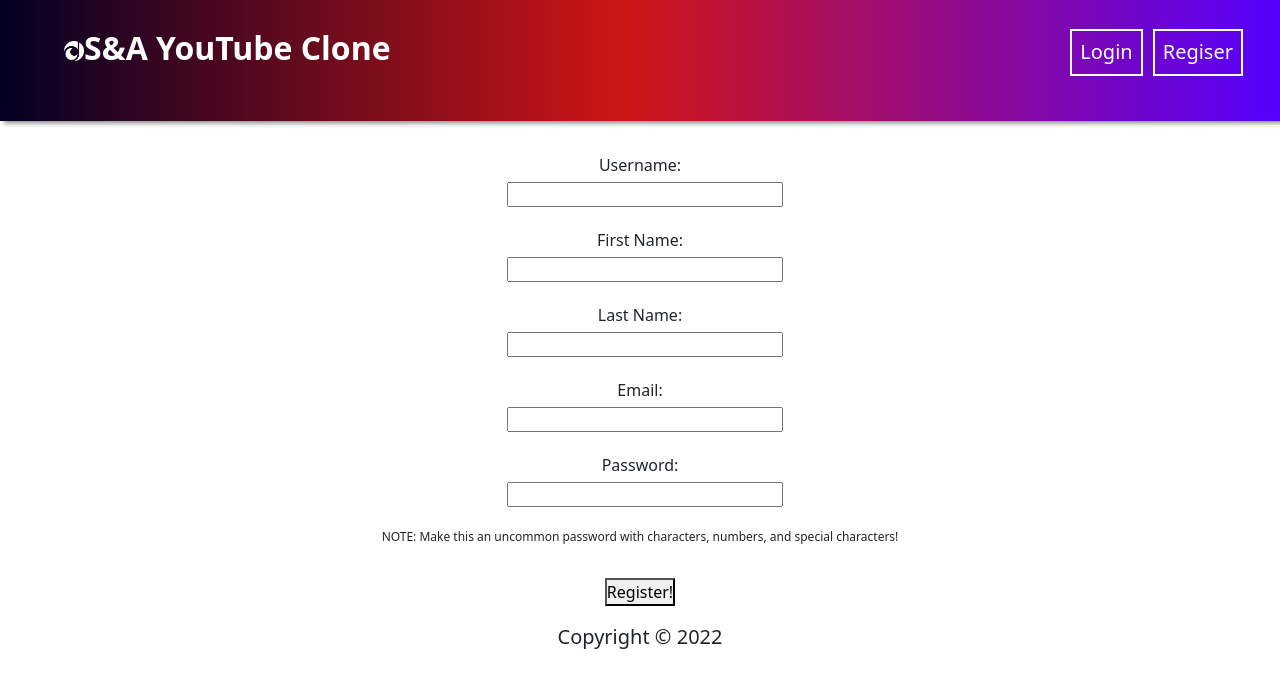
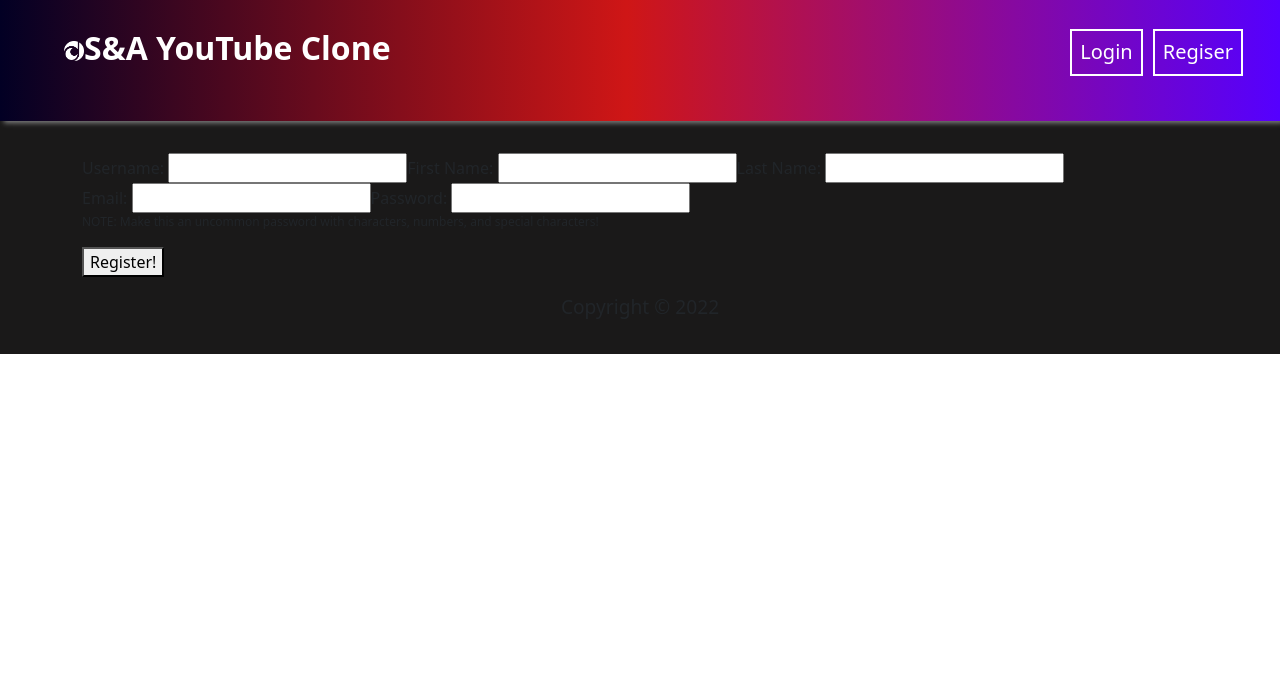
Before and after one commit to STanner03/Youtube_Clone, a React (Create React App) app in the folder frontend/: page /register in a window 1280 px wide. Shown: the top 688 px of the page. Built offline with nearby package versions, Linux system fonts and the light colour scheme; no server answers.

Commit message:
Styled Video Page + Styled CommentForm + Completed Styling on Video Player/Playback Element + Styled App File Background

```diff
--- a/frontend/src/App.css
+++ b/frontend/src/App.css
@@ -1,58 +1,4 @@
-@import url("https://fonts.googleapis.com/css2?family=Poppins:wght@300;400&display=swap");
-
-*,
-*::before,
-*::after {
-  margin: 0;
-  padding: 0;
-  box-sizing: inherit;
+.main-bg {
+  background-color: rgb(26, 25, 25);
+  /* color: white; */
 }
-
-html {
-  box-sizing: border-box;
-  font-family: "Poppins", sans-serif;
-}
-
-p {
-  font-size: 20px;
-}
-
-/* button {
-  background-color: transparent;
-  border: 2px solid steelblue;
-  color: steelblue;
-  font-size: 1rem;
-  font-family: inherit;
-  max-width: 100px;
-  padding: 0.5rem 0.5rem;
-} */
-
-button:hover {
-  cursor: pointer;
-  color: white;
-  background-color: steelblue;
-}
-
-.container {
-  margin: 0 auto;
-  max-width: 600px;
-  overflow: auto;
-  text-align: center;
-}
-
-.form {
-  align-items: center;
-  display: flex;
-  flex-direction: column;
-  justify-content: flex-end;
-  gap: 1rem;
-}
-
-.form input {
-  display: block;
-  width: 100%;
-  height: 25px;
-  margin: 5px;
-  padding: 3px 7px;
-  font-size: 17px;
-}
--- a/frontend/src/App.jsx
+++ b/frontend/src/App.jsx
@@ -12,7 +12,6 @@ import Navbar from "./components/NavBar/NavBar";
 import Footer from "./components/Footer/Footer";
 
 // Util Imports
-import PrivateRoute from "./utils/PrivateRoute";
 import VideoPage from "./pages/VideoPage/VideoPage";
 import { useState } from "react";
 
@@ -21,17 +20,9 @@ function App() {
   const [results, setResults] = useState([]);
 
   return (
-    <div>
+    <div className="main-bg">
       <Navbar />
       <Routes>
-        {/* <Route
-          path="/"
-          element={
-            <PrivateRoute>
-              <HomePage />
-            </PrivateRoute>
-          }
-        /> */}
         <Route path="/" element={<HomePage results={results} setResults={setResults} setVideoInfo={setVideoInfo} />}/>
         <Route path="/video" element={<VideoPage results={results} setResults={setResults} setVideoInfo={setVideoInfo} videoInfo={videoInfo} />}/>
         <Route path="/register" element={<RegisterPage />} />
--- a/frontend/src/components/CommentList/CommentForm/CommentForm.css
+++ b/frontend/src/components/CommentList/CommentForm/CommentForm.css
@@ -0,0 +1,58 @@
+.comment-protected {
+    display: flex;
+    flex-direction: column;
+}
+
+.comment-text {
+    margin-left: 90px;
+    width: 68.7em;
+    height: 8em;
+    border-radius: 10px;
+}
+
+.post-button {
+  align-items: center;
+  background-image: linear-gradient(144deg,rgba(2,0,36,1),  rgba(207,22,22,1) 50%,rgba(85,0,255,1));
+  border: 0;
+  border-radius: 8px;
+  box-shadow: rgba(151, 65, 252, 0.2) 0 15px 30px -5px;
+  box-sizing: border-box;
+  color: #FFFFFF;
+  display: flex;
+  font-family: Phantomsans, sans-serif;
+  font-size: 20px;
+  justify-content: center;
+  line-height: 1em;
+  max-width: 100%;
+  min-width: 140px;
+  padding: 19px 24px;
+  text-decoration: none;
+  user-select: none;
+  -webkit-user-select: none;
+  touch-action: manipulation;
+  white-space: nowrap;
+  cursor: pointer;
+  margin-left: 41em;
+}
+
+.post-button:active,
+.post-button:hover {
+  outline: 0;
+}
+
+@media (min-width: 768px) {
+  .post-button {
+    font-size: 24px;
+    min-width: 196px;
+  }
+}
+
+.comment-label {
+    margin: 2%;
+    margin-left: 3em;
+    background-clip: text;
+    background-image: linear-gradient(60deg, #E21143, #FFB03A);
+    color: transparent;
+    font-size: xx-large;
+    font-weight: 700;
+}
--- a/frontend/src/components/CommentList/CommentForm/CommentForm.jsx
+++ b/frontend/src/components/CommentList/CommentForm/CommentForm.jsx
@@ -1,5 +1,6 @@
 import { useState } from "react";
 import axios from "axios";
+import './CommentForm.css'
 
 const CommentForm = ({videoInfo, token, fetchCommentsForVideo}) => {
 
@@ -32,15 +33,15 @@ const CommentForm = ({videoInfo, token, fetchCommentsForVideo}) => {
     }
 
     return (
-        <form onSubmit={handleSubmit}>
+        <form className="comment-protected" onSubmit={handleSubmit}>
             <div>
-                <label> Comment: </label>
+                <label className="comment-label"> Comment: </label>
             </div>
             <div>
-                <textarea placeholder="Write Comment Here..." value={commentBody} onChange={handleComment}/>
+                <textarea className="comment-text" placeholder="Write Comment Here..." value={commentBody} onChange={handleComment}/>
             </div>
             <div>
-                <button type="submit"> Post Comment </button>
+                <button className="post-button" type="submit"> Post Comment </button>
             </div>
         </form>
      );
--- a/frontend/src/components/CommentList/CommentList.jsx
+++ b/frontend/src/components/CommentList/CommentList.jsx
@@ -3,6 +3,7 @@ import Comment from "./Comment/Comment";
 import { useState, useEffect } from "react";
 import axios from "axios";
 import { Link } from "react-router-dom";
+import './CommentList.css'
 
 const CommentList = ({ videoInfo, token, user }) => {
   const [comments, setComments] = useState([]);
--- a/frontend/src/components/VideoPlayer/VideoPlayer.jsx
+++ b/frontend/src/components/VideoPlayer/VideoPlayer.jsx
@@ -1,4 +1,3 @@
-import { useState } from "react";
 import './VideoPlayer.css'
 
 const VideoPlayer = ({ videoInfo }) => {
@@ -8,8 +7,8 @@ const VideoPlayer = ({ videoInfo }) => {
       <iframe
         id="ytplayer"
         type="text/html"
-        width="1100"
-        height="550"
+        width="1099"
+        height="570"
         src={`https://www.youtube.com/embed/${videoInfo.id.videoId}?autoplay=1`}
         frameBorder="0"
       ></iframe>
--- a/frontend/src/pages/VideoPage/VideoPage.css
+++ b/frontend/src/pages/VideoPage/VideoPage.css
@@ -1,5 +1,5 @@
 .video-info {
-    width: 1100px;
+    width: 68.7em;
     padding: 0;
     margin-top: 15px
 }
@@ -14,13 +14,10 @@
     margin-right: 4%;
     border: none;
     float: left;
+    width: 68.7em;
 }
 
 .video-page {
     display: flex;
     justify-content: space-around;
 }
-
-/* .related-videos {
-    display: flex;
-} */
```
